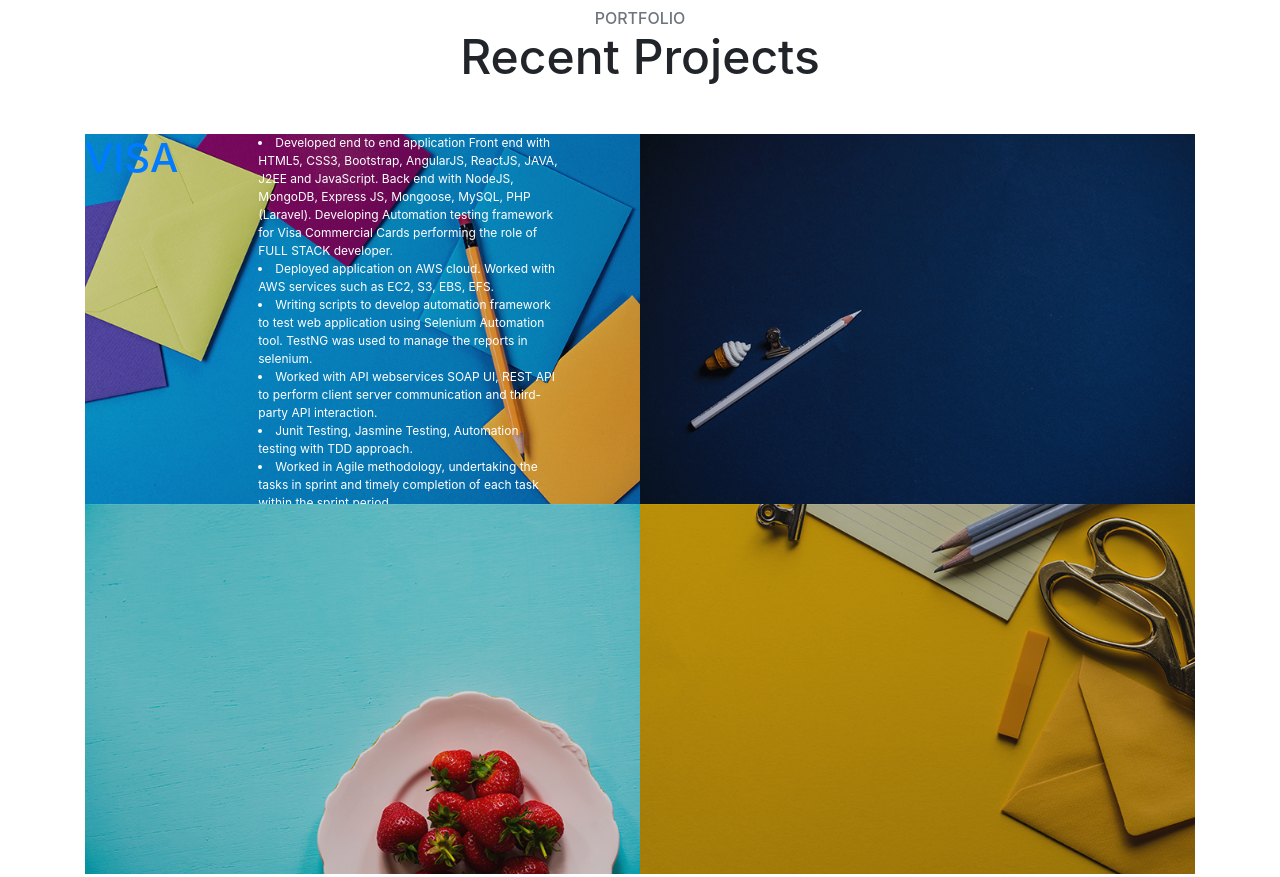
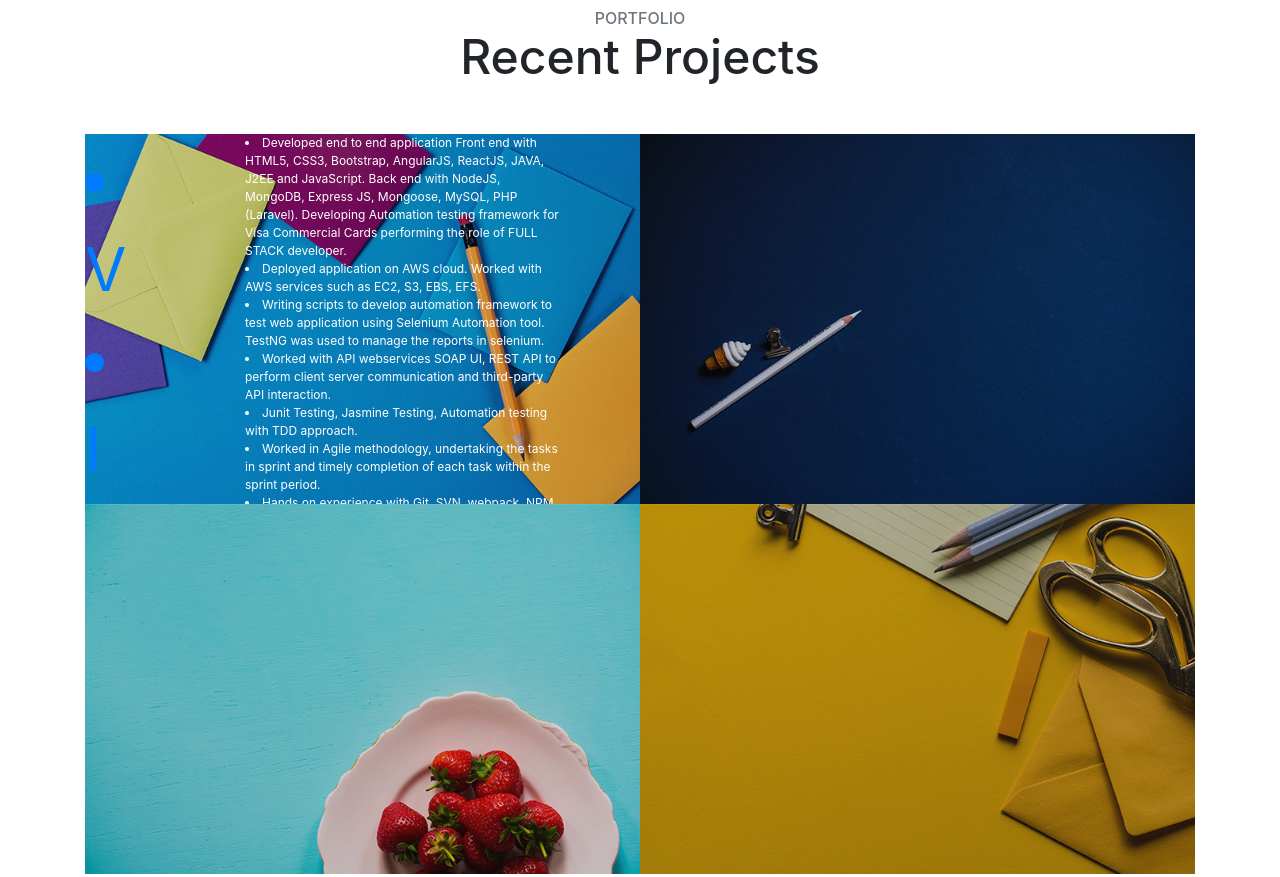
Before and after one commit to thrinethra99/thrinethra99.github.io, a website with bundled scripts: page index.html in a window 1280 px wide. Shown: the part 2100-2977 px from the top of the page. Built offline with nearby package versions, Linux system fonts and the light colour scheme.

Commit message:
Update index.html

```diff
--- a/index.html
+++ b/index.html
@@ -163,7 +163,12 @@
                 <div class="col-lg-6">
                     <a class="portfolio-item" href="#">
                         <span class="caption">
-                            <div style="font-size:50px"> <h1>VISA</h1> </div>
+                            <div style="font-size:60px">
+                                <li> V</li>
+                                <li> I</li>
+                                <li> S</li>
+                                <li> A</li>
+                            </div>
                             <span class="caption-content">
 
                                 <p class="mb-0">
```
